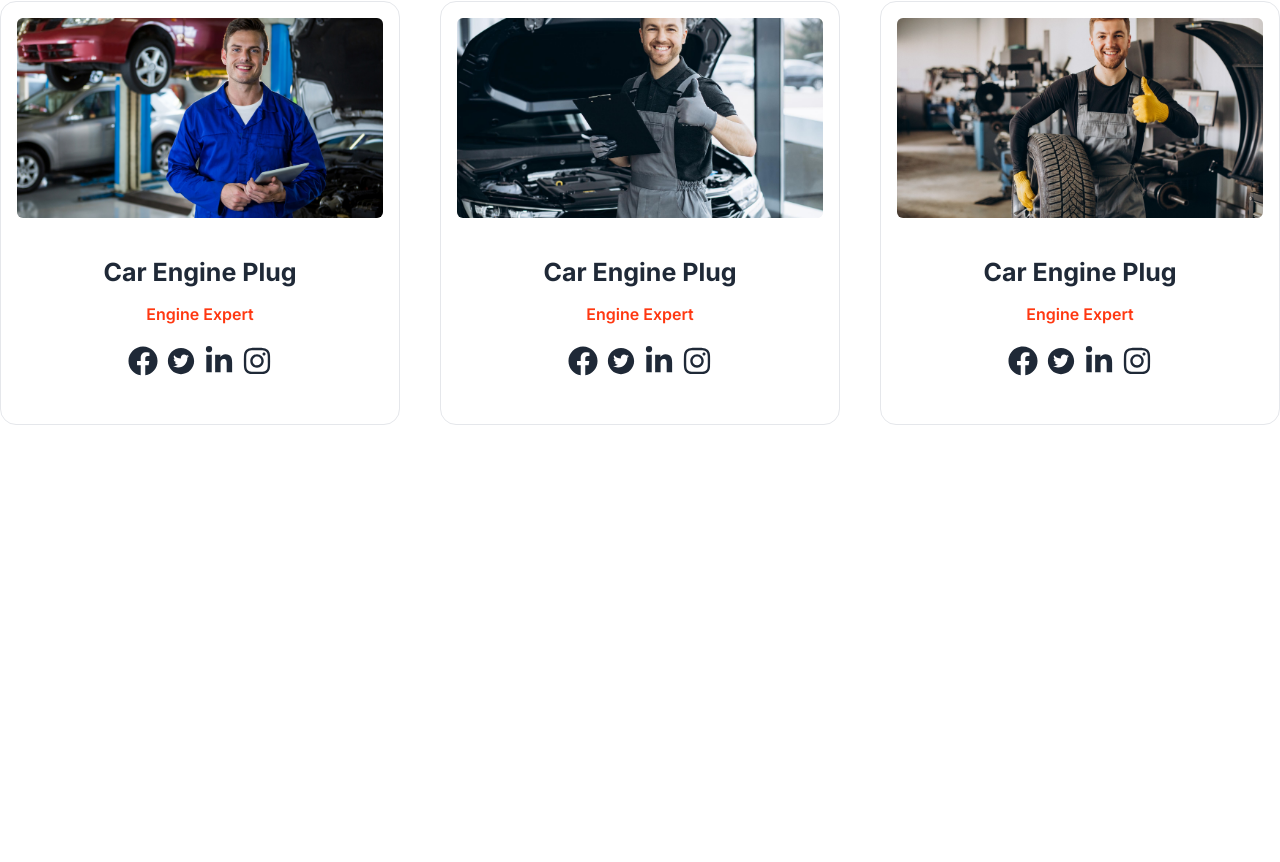
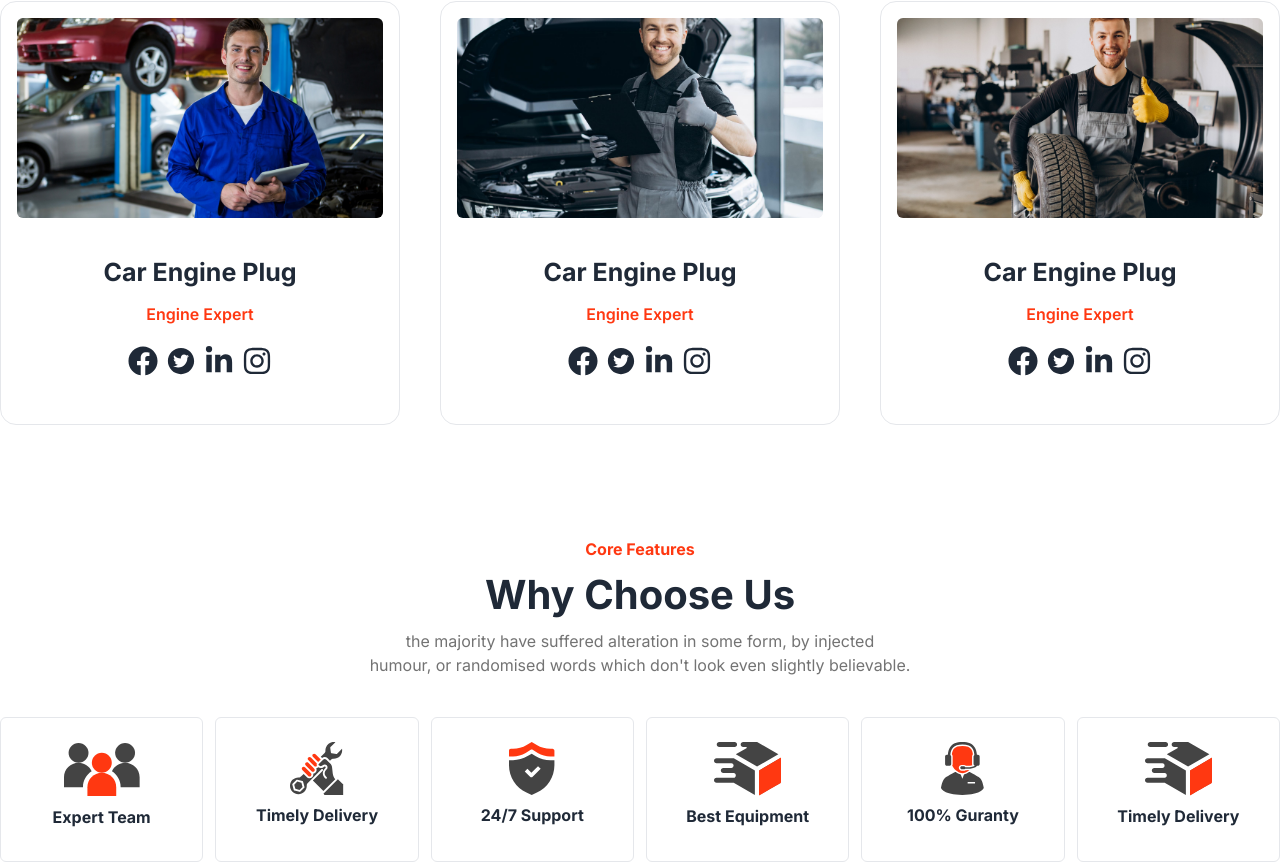
Before and after one commit to sagorcnits/car-doctor, a React (Vite) app: page / in a window 1280 px wide. Shown: the part 4452-5314 px from the top of the page. Before the commit the page ends 4877 px from the top, so only its background shows below. Built offline with nearby package versions, Linux system fonts and the light colour scheme.

Commit message:
feature add

```diff
--- /dev/null
+++ b/src/components/Feature.jsx
@@ -0,0 +1,39 @@
+import wrench from '../assets/icons/Wrench.svg';
+import check from '../assets/icons/check.svg';
+import delivery from '../assets/icons/deliveryt.svg';
+import group from '../assets/icons/group.svg';
+import person from '../assets/icons/person.svg';
+
+
+const Feature = () => {
+    return (
+        <div className='grid md:grid-cols-3 lg:grid-cols-6 gap-3 mt-10'>
+            <div className='p-6 border rounded-md cursor-pointer text-center  hover:bg-[#FF3811] duration-500 hover:text-white'>
+                <img className='block mx-auto' src={group} alt="" />
+                <p className='py-2 font-Inter font-bold'>Expert Team</p>
+            </div>
+            <div className='p-6 border rounded-md cursor-pointer text-center  hover:bg-[#FF3811] duration-500 hover:text-white'>
+                <img className='block mx-auto' src={wrench} alt="" />
+                <p className='py-2 font-Inter font-bold'>Timely Delivery</p>
+            </div>
+            <div className='p-6 border rounded-md cursor-pointer text-center  hover:bg-[#FF3811] duration-500 hover:text-white'>
+                <img className='block mx-auto' src={check} alt="" />
+                <p className='py-2 font-Inter font-bold'>24/7 Support</p>
+            </div>
+            <div className='p-6 border rounded-md cursor-pointer text-center  hover:bg-[#FF3811] duration-500 hover:text-white'>
+                <img className='block mx-auto' src={delivery} alt="" />
+                <p className='py-2 font-Inter font-bold'>Best Equipment</p>
+            </div>
+            <div className='p-6 border rounded-md cursor-pointer text-center  hover:bg-[#FF3811] duration-500 hover:text-white'>
+                <img className='block mx-auto' src={person} alt="" />
+                <p className='py-2 font-Inter font-bold'>100% Guranty</p>
+            </div>
+            <div className='p-6 border rounded-md cursor-pointer text-center  hover:bg-[#FF3811] duration-500 hover:text-white'>
+                <img className='block mx-auto' src={delivery} alt="" />
+                <p className='py-2 font-Inter font-bold'>Timely Delivery</p>
+            </div>
+        </div>
+    );
+};
+
+export default Feature;
--- a/src/pages/home/Home.jsx
+++ b/src/pages/home/Home.jsx
@@ -7,6 +7,7 @@ import teamImg1 from "../../assets/images/team/1.jpg";
 import teamImg2 from "../../assets/images/team/2.jpg";
 import teamImg3 from "../../assets/images/team/3.jpg";
 import Banner from "../../components/Banner";
+import Feature from "../../components/Feature";
 import ProductCard from "../../components/ProductCard";
 import Section_Intro from "../../components/Section_Intro";
 import ServiceCard from "../../components/ServiceCard";
@@ -101,6 +102,17 @@ const Home = () => {
           <TeamCard teamImg={teamImg1}></TeamCard>
         </div>
       </section>
+      <section className="mt-10">
+        <Section_Intro
+          headerTitle={{
+            small: "Core Features",
+            title: "Why Choose Us",
+          }}
+        ></Section_Intro>
+        <div>
+          <Feature></Feature>
+        </div>
+      </section>
     </div>
   );
 };
```
